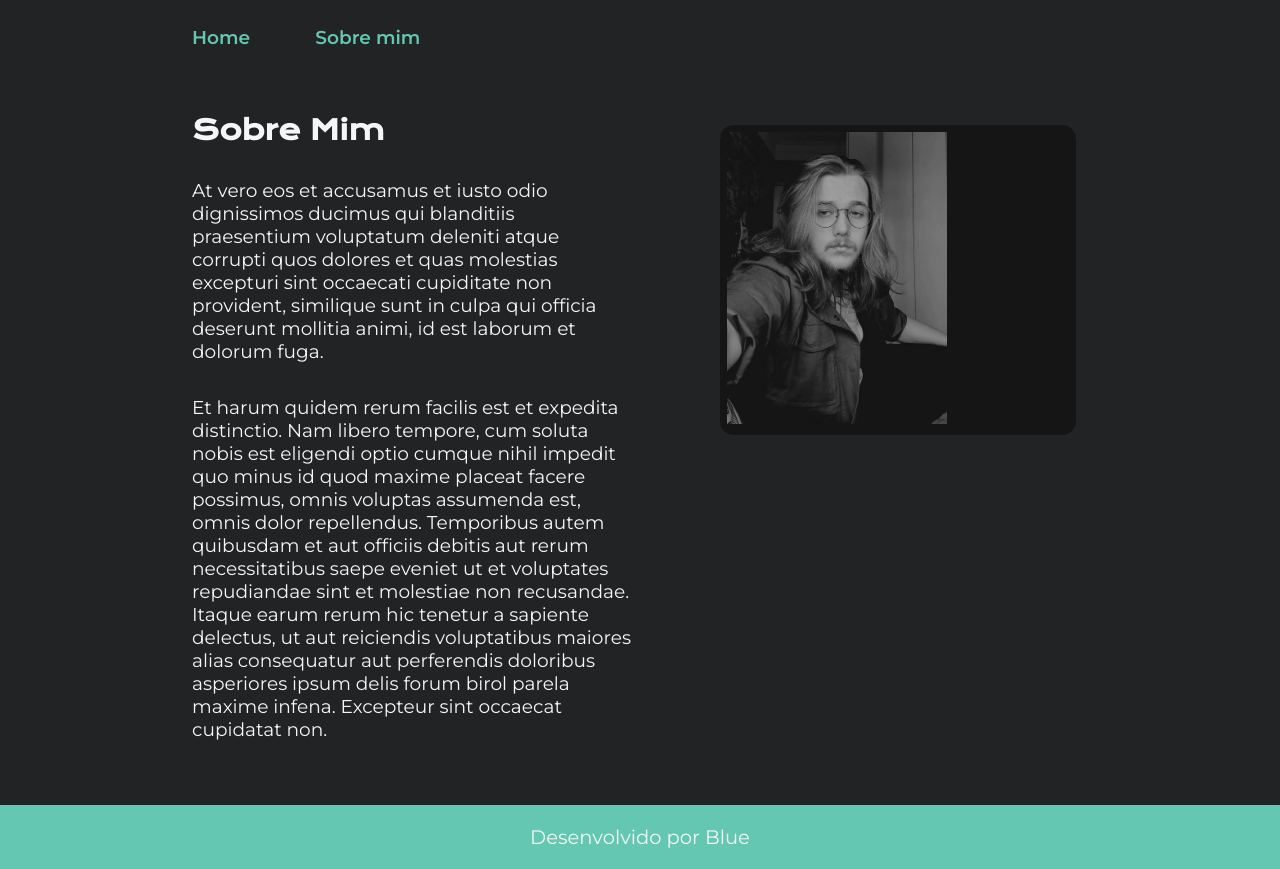
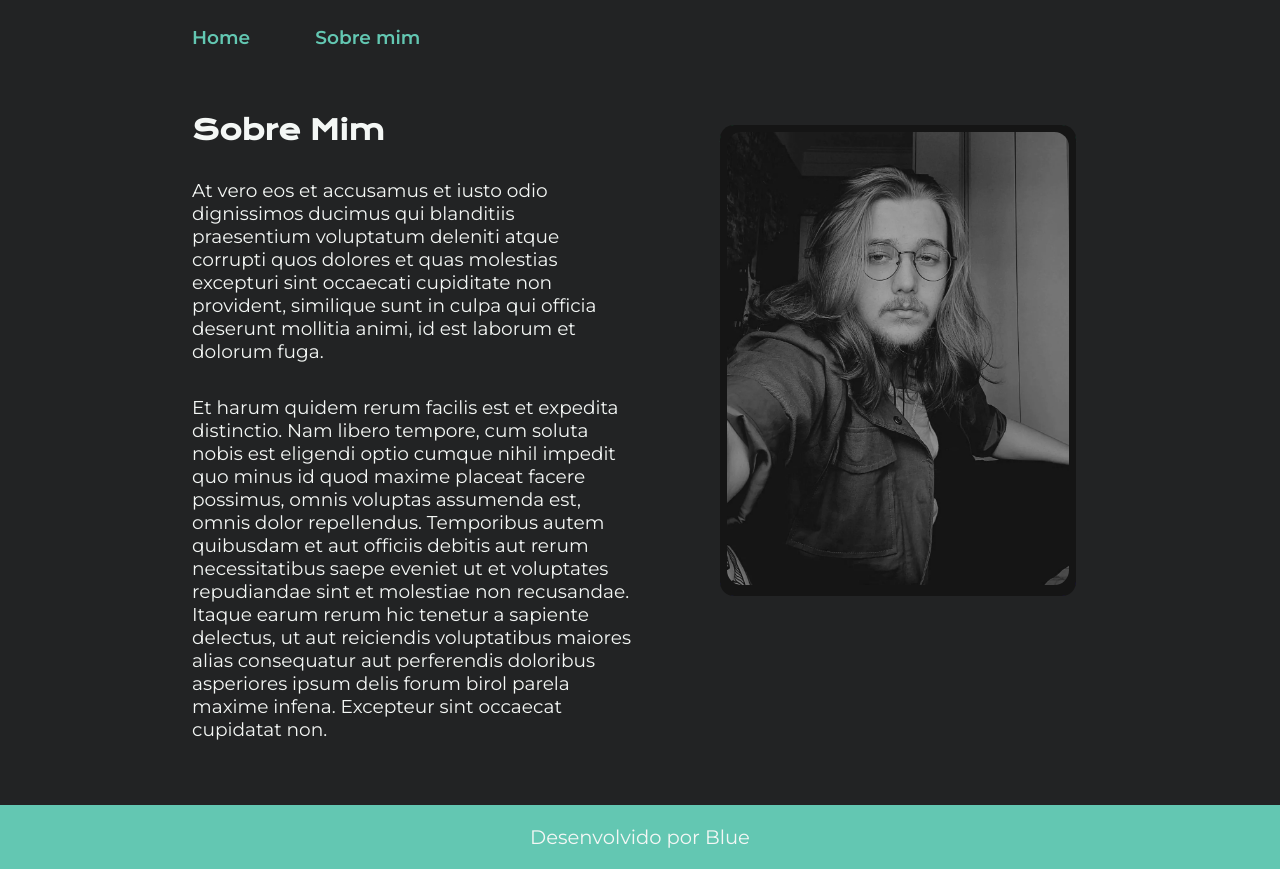
Before and after one commit to Blue260910/Portifolio, a plain HTML site: page about.html in a window 1280 px wide. Drawn offline with nearby package versions, Linux system fonts and the light colour scheme.

Commit message:
Add files via upload

```diff
--- a/about.html
+++ b/about.html
@@ -24,7 +24,7 @@
         </section>
           <div class="card">
             <div class="card2">
-                <img class="apresentacao_conteudo_foto" src="\assets\Eu1.png" alt="Minha foto" width="300">
+                <img src="\assets\Eu1.png"   alt="Minha foto" class="pic">
             </div>
         </div>
     </main>
--- a/styles/style.css
+++ b/styles/style.css
@@ -70,6 +70,7 @@ body {
 
 .apresentacao_links{
     display: flex;
+    margin: 10%;
     flex-direction: column	;
     justify-content: space-between;
     align-items: center;
```
